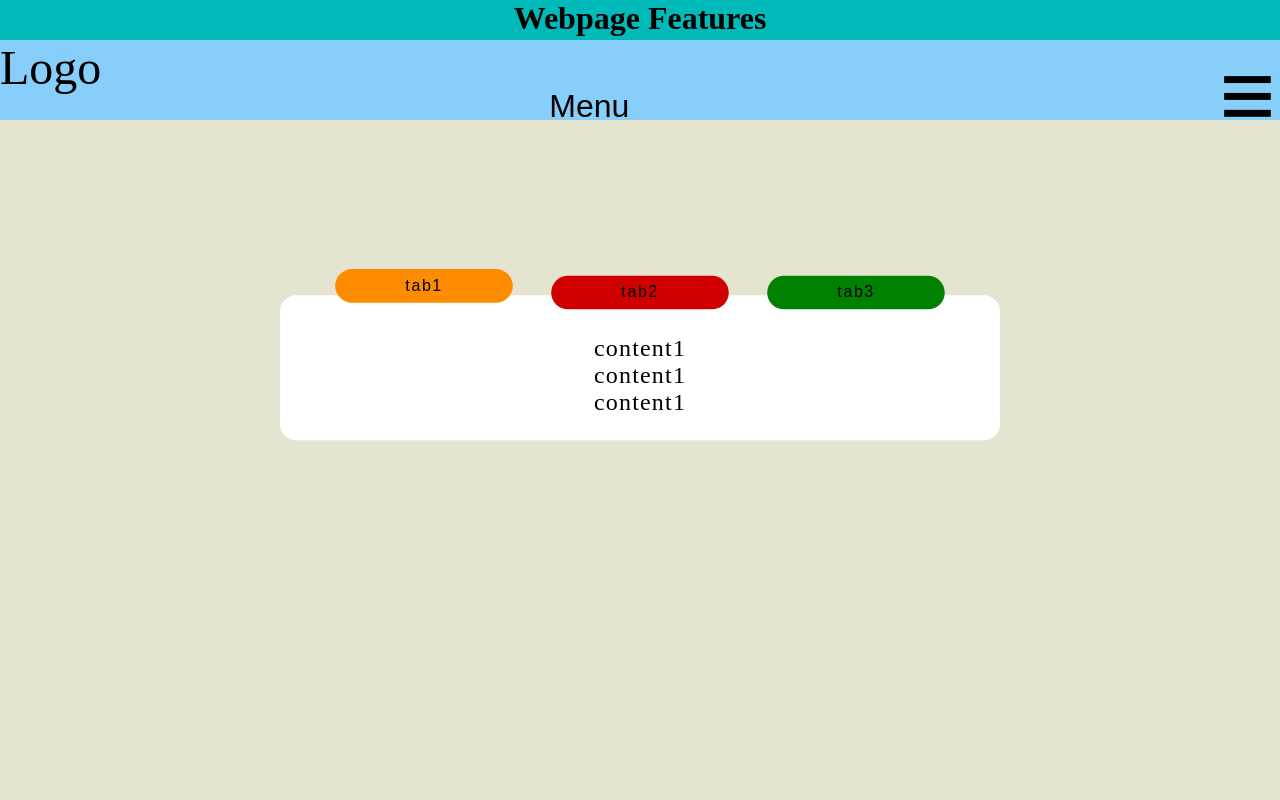
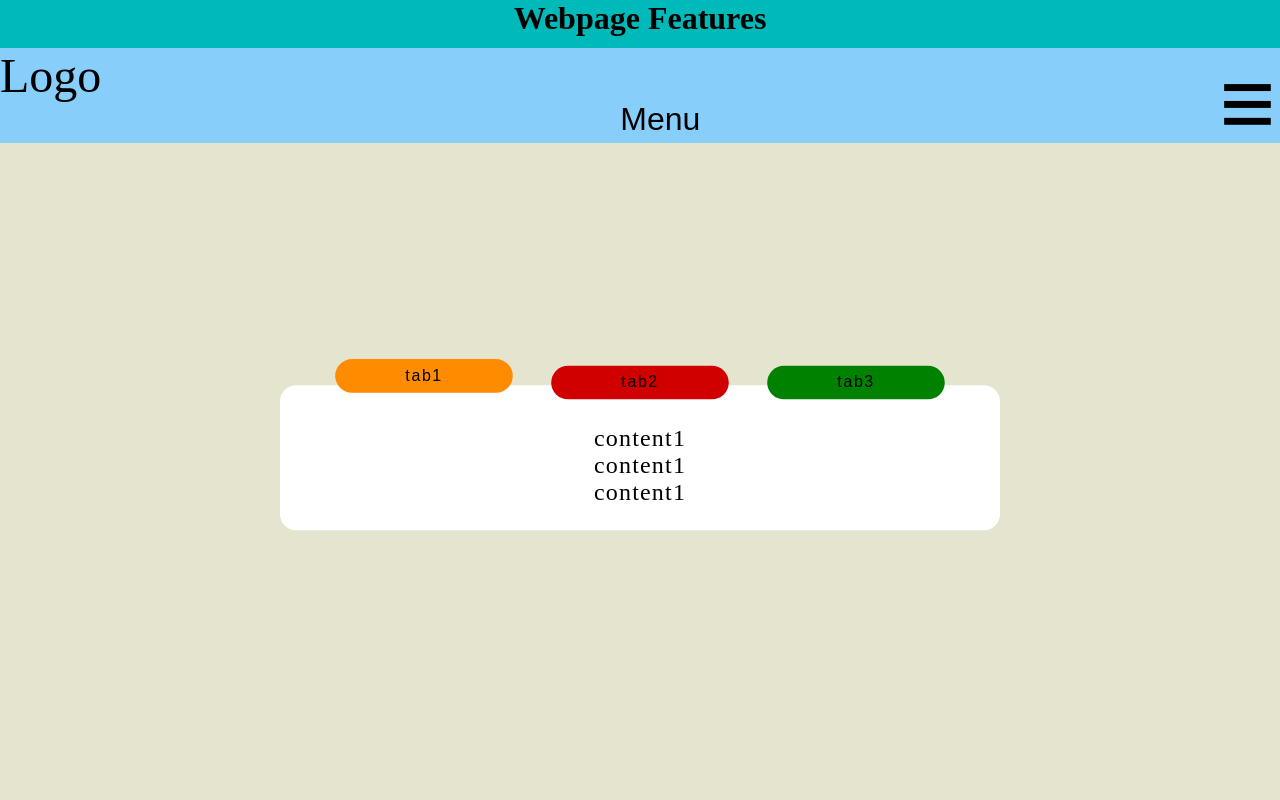
Before and after one commit to HarveyTopliss/webpage-features, a plain HTML site: page webpage features/index.html in a window 1280 px wide. Shown: the top 800 px of the page. Drawn offline with Linux system fonts and the light colour scheme.

Commit message:
Add files via upload

```diff
--- a/webpage features/script.js
+++ b/webpage features/script.js
@@ -14,8 +14,9 @@ let slidebarStatus = false;
 const tabHeight = getComputedStyle(tabs[1]).transform;
 const tabActiveHeight = getComputedStyle(tabs[0]).transform;
 
+//y-repositioning of sidebar and slidebar when the header is on the viewport and not
 window.addEventListener('scroll', function () {
-  if (scrollY > 100) {
+  if (scrollY > 300) {
     navbar.classList.add('sticky');
     if (sidebarStatus === true) {
       sidebar.style.top = '10%';
@@ -34,32 +35,37 @@ window.addEventListener('scroll', function () {
   }
 });
 
+//when sidebar button is clicked
 sidebarBtn.addEventListener('click', function () {
+  //display sidebar: hide slidebar if it's displayed
   if (sidebarStatus === false) {
     if (slidebarStatus === true) {
       slidebar.classList.add('hidden');
       slidebarStatus = false;
     }
-    if (scrollY > 100) {
+    //initial y-position based on whether header is showing
+    if (scrollY > 300) {
       sidebar.style.top = '10%';
     } else {
       sidebar.style.top = '15%';
     }
     sidebar.classList.remove('hidden');
     sidebarStatus = true;
+    //when sidebar is already displayed: add hidden class
   } else {
     sidebar.classList.add('hidden');
     sidebarStatus = false;
   }
 });
 
+//when slidebar button is clicked
 slidebarBtn.addEventListener('click', function () {
   if (slidebarStatus === false) {
     if (sidebarStatus === true) {
       sidebar.classList.add('hidden');
       sidebarStatus = false;
     }
-    if (scrollY > 100) {
+    if (scrollY > 300) {
       slidebar.style.top = '10%';
     } else {
       slidebar.style.top = '15%';
@@ -72,6 +78,7 @@ slidebarBtn.addEventListener('click', function () {
   }
 });
 
+//tabbed component
 tabs.forEach(tab =>
   tab.addEventListener('click', function (e) {
     const clicked = e.target;
@@ -80,6 +87,7 @@ tabs.forEach(tab =>
       clicked.dataset.tab == 2 ||
       clicked.dataset.tab == 3
     ) {
+      //hide each content element, then only display the according content
       tabs.forEach(tab => (tab.style.transform = tabHeight));
       tabContent.forEach(content => content.classList.add('hidden'));
       clicked.style.transform = tabActiveHeight;
--- a/webpage features/style.css
+++ b/webpage features/style.css
@@ -10,11 +10,13 @@ html {
 
 body {
   width: 100%;
+  min-width: 770px;
   height: 100%;
 }
 
 .page {
   height: 100vh;
+  min-height: 965px;
   width: 100%;
 }
 
@@ -29,21 +31,26 @@ body {
 .header {
   position: static;
   width: 100%;
-  height: 5%;
+  height: 47.5px;
   background-color: rgb(0, 185, 185);
 }
 
 .header > h1 {
   text-align: center;
   font-size: 2rem;
+  min-height: 37.5px;
 }
 
 .navbar {
   position: absolute;
+  display: flex;
+  justify-content: space-between;
   z-index: 1;
-  top: 5%;
+  top: 47.5px;
   height: 10%;
+  min-height: 95px;
   width: 100%;
+  min-width: 770px;
   background-color: lightskyblue;
   transition: all 0.4s ease-in-out;
 }
@@ -54,12 +61,10 @@ body {
 }
 
 .navbar > span {
-  float: left;
   font-size: 3rem;
 }
 
 .slidebar-btn {
-  margin-left: 35%;
   margin-top: 1.5em;
   border: none;
   cursor: pointer;
@@ -68,7 +73,6 @@ body {
 }
 
 .sidebar-btn {
-  float: right;
   margin-right: 0.05em;
   border: none;
   font-size: 6rem;
@@ -84,6 +88,7 @@ body {
   z-index: 1;
   right: 0;
   width: 30%;
+  min-width: 235px;
   height: 60%;
   background-color: mediumseagreen;
   text-align: center;
@@ -111,6 +116,7 @@ body {
   top: 15%;
   transform: translate(50%);
   width: 50%;
+  min-width: 390px;
   height: 40%;
   background-color: rgb(34, 179, 34);
   text-align: center;
```
